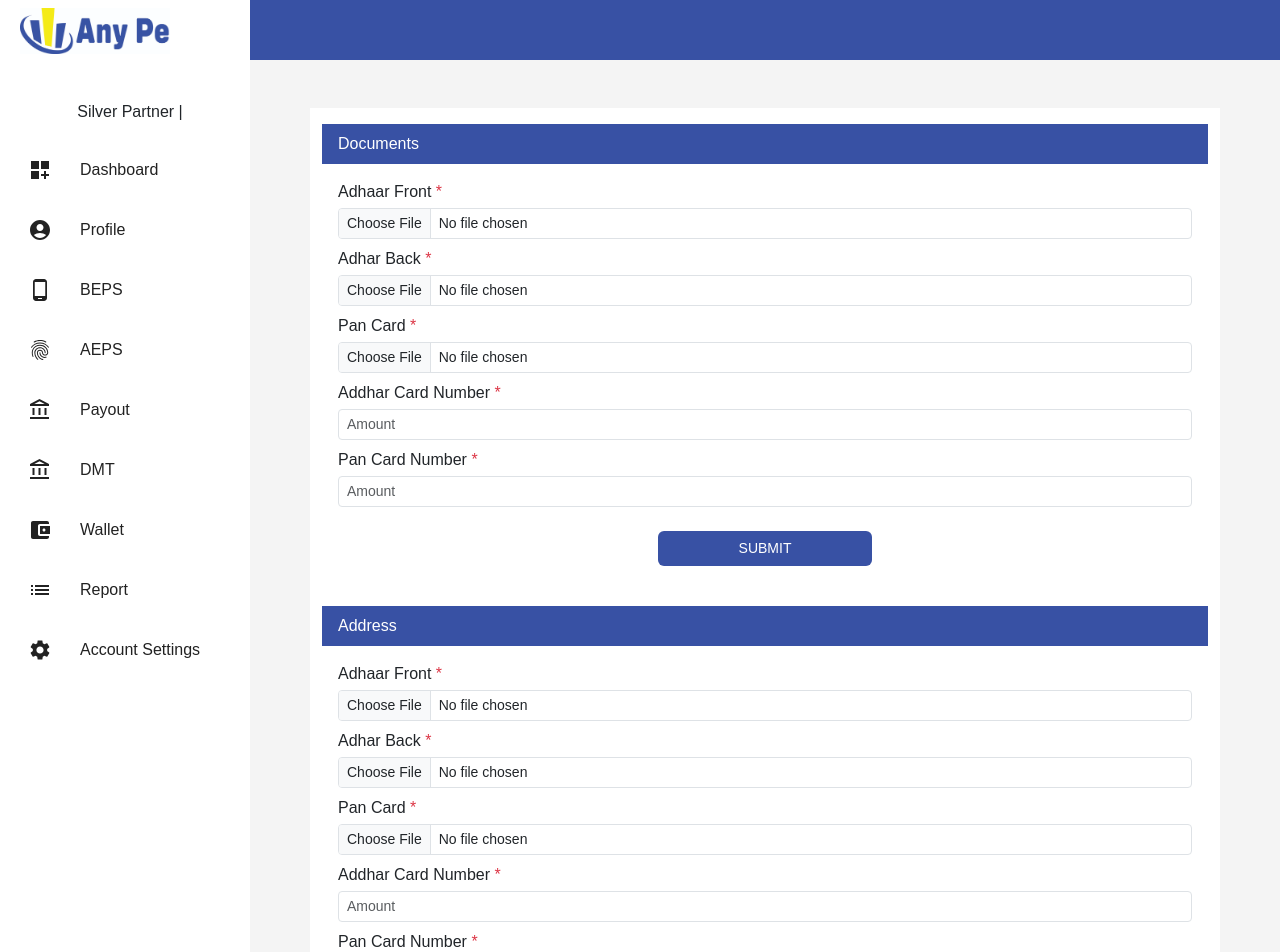
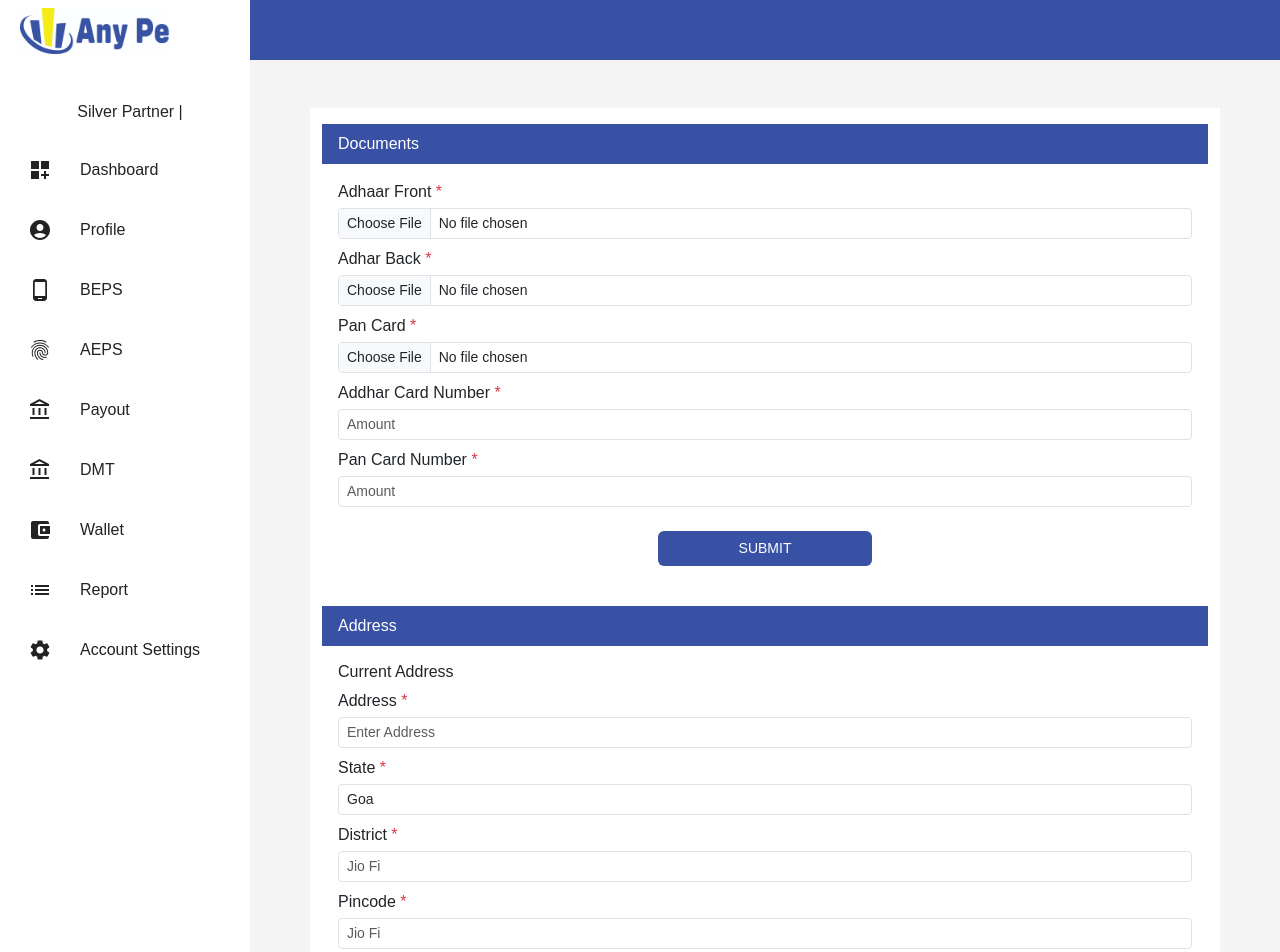
Before and after one commit to amit-nadcab/Task1, a React (Create React App) app: page /documents in a window 1280 px wide. Shown: the top 952 px of the page. Built offline with nearby package versions, Linux system fonts and the light colour scheme.

Commit message:
add document upload form

```diff
--- a/src/pages/Documents.jsx
+++ b/src/pages/Documents.jsx
@@ -140,67 +140,111 @@ const Status = () => {
                       <p className="m-0">Address</p>
                     </div>
                     <div className="p-3 pb-4">
+                      <h6>Current Address</h6>
                       <div className="pb-2">
                         <label className="mb-1 form-label">
-                          Adhaar Front <span className="text-danger">*</span>
+                          Address <span className="text-danger">*</span>
                         </label>
                         <input
                           className="form-control form-control-sm"
-                          type="file"
-                          placeholder="Datacard Prepaid"
+                          type="text"
+                          placeholder="Enter Address"
                           aria-label="Datacard Prepaid"
                         />
                       </div>
                       <div className="pb-2">
                         <label className="mb-1 form-label">
-                          Adhar Back <span className="text-danger">*</span>
+                          State <span className="text-danger">*</span>
+                        </label>
+                        <select name="cars" id="cars" form="carform"
+                          className="form-control form-control-sm"
+                          placeholder="Select State"
+                        >
+                          <option value="volvo">Goa</option>
+                          <option value="saab">Delhi</option>
+                          <option value="opel">Panjab</option>
+                          <option value="audi">Rajasthan</option>
+                        </select>
+                      </div>
+                      <div className="pb-2">
+                        <label className="mb-1 form-label">
+                          District <span className="text-danger">*</span>
                         </label>
                         <input
                           className="form-control form-control-sm"
-                          type="file"
+                          type="text"
                           placeholder="Jio Fi"
                           aria-label="Jio Fi"
                         />
                       </div>
                       <div className="pb-2">
                         <label className="mb-1 form-label">
-                          Pan Card <span className="text-danger">*</span>
+                          Pincode <span className="text-danger">*</span>
                         </label>
                         <input
                           className="form-control form-control-sm"
-                          type="file"
-                        // placeholder="Enter 10 Digit Mobile Number"
-                        // aria-label="Enter 10 Digit Mobile Number"
+                          type="text"
+                          placeholder="Jio Fi"
+                          aria-label="Jio Fi"
+                        />
+                      </div>
+                    </div>
+                    {/* <div className="p-3 pb-4">
+                      <h6>Permanent Address</h6>
+                      <div className="pb-2">
+                        <label className="mb-1 form-label">
+                          Address <span className="text-danger">*</span>
+                        </label>
+                        <input
+                          className="form-control form-control-sm"
+                          type="text"
+                          placeholder="Enter Address"
+                          aria-label="Datacard Prepaid"
                         />
                       </div>
                       <div className="pb-2">
                         <label className="mb-1 form-label">
-                          Addhar Card Number <span className="text-danger">*</span>
+                          State <span className="text-danger">*</span>
+                        </label>
+                        <select name="cars" id="cars" form="carform"
+                          className="form-control form-control-sm"
+                          placeholder="Select State"
+                        >
+                          <option value="volvo">Goa</option>
+                          <option value="saab">Delhi</option>
+                          <option value="opel">Panjab</option>
+                          <option value="audi">Rajasthan</option>
+                        </select>
+                      </div>
+                      <div className="pb-2">
+                        <label className="mb-1 form-label">
+                          District <span className="text-danger">*</span>
                         </label>
                         <input
                           className="form-control form-control-sm"
-                          type="Number"
-                          placeholder="Amount"
-                          aria-label="Amount"
+                          type="text"
+                          placeholder="Jio Fi"
+                          aria-label="Jio Fi"
                         />
                       </div>
                       <div className="pb-2">
                         <label className="mb-1 form-label">
-                          Pan Card Number <span className="text-danger">*</span>
+                          Pincode <span className="text-danger">*</span>
                         </label>
                         <input
                           className="form-control form-control-sm"
-                          type="Number"
-                          placeholder="Amount"
-                          aria-label="Amount"
+                          type="text"
+                          placeholder="Jio Fi"
+                          aria-label="Jio Fi"
                         />
                       </div>
+
                       <div className="d-flex justify-content-center pt-3">
                         <button className="btn bg-blue-any text-white fs-14 w-25">
                           SUBMIT
                         </button>
                       </div>
-                    </div>
+                    </div> */}
                   </div>
                 </div>
               </div>
--- a/src/pages/Profile.jsx
+++ b/src/pages/Profile.jsx
@@ -43,8 +43,8 @@ const Profile = () => {
                   <li>Firm Name: {userProfile?.user_firm_name}</li>
                   <li>Date of Birth: {userProfile?.user_dob}</li>
                   <li>Gender: {userProfile?.user_gender}</li>
-                  <li>Aadhar No: -----------------</li>
-                  <li>PAN No: ------------------</li>
+                  <li>Aadhar No: {userProfile?.user_document?.aadhaar_card_number}</li>
+                  <li>PAN No: {userProfile?.user_document?.pan_card_number}</li>
                   <li>Address: {userProfile?.user_address?.address_1}</li>
                   <li>City: ------------</li>
                   <li>State: --------</li>
--- a/src/redux/slice/user.js
+++ b/src/redux/slice/user.js
@@ -84,19 +84,23 @@ export const uploadDocumnets = async (dispatch, formValue) => {
   try {
     console.log(formValue.images, "formValue");
 
-    const a = formValue.images.filter((d) => console.log(d));
+    // const a = formValue.images.filter((d) => console.log(d));
+
+    const selectedImages = formValue.images.slice(0, 3);
 
     const formData = new FormData();
 
-    formData.append("images", formValue.images);
+    selectedImages.forEach((image, index) => {
+      formData.append(`images`, image);
+    });
     formData.append("panCardNumber", formValue.panCardNumber);
     formData.append("aadhaarNumber", formValue.aadhaarNumber);
 
-    console.log(formData["images"], "formData++");
+    console.log(formData, "jkl");
 
     const data = await axios.post(`${url}documents`, formData, {
       headers: {
-        "Content-Type": "application/json",
+        // "Content-Type": "multipart/form-data",
         Authorization: `Bearer ${localStorage.getItem("token")}`,
       },
     });
@@ -116,5 +120,12 @@ export const checkOnboardStatus = async (dispatch, mobileNumber) => {
     console.log(error);
   }
 };
-
+export const addAddress = async (dispatch, formValue) => {
+  try {
+    const data = await axios.post(`${url}addAddress`, formValue);
+    console.log(data.data);
+  } catch (error) {
+    console.log(error);
+  }
+};
 export default userSlice.reducer;
```
